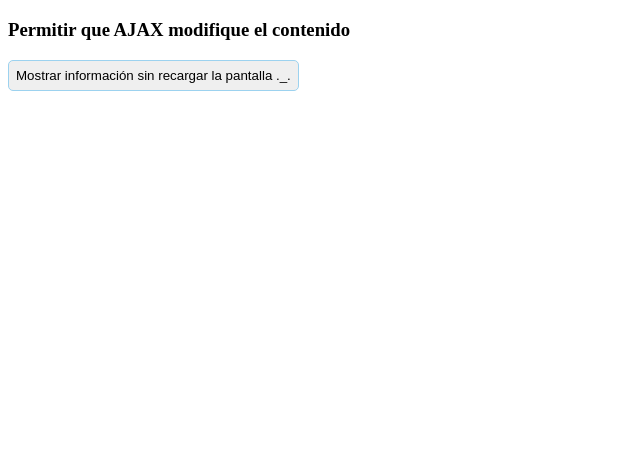
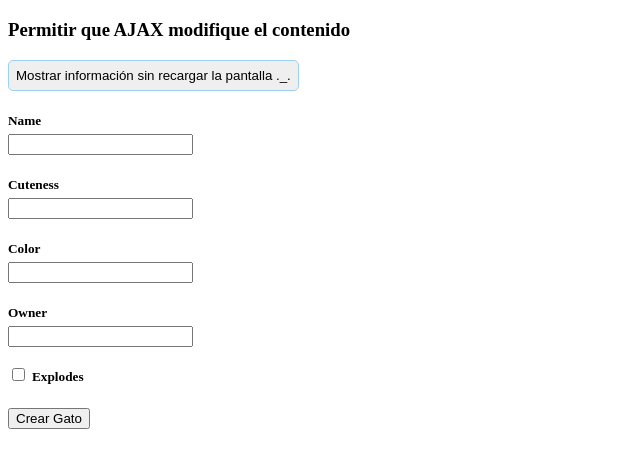
Before and after one commit to Chino-sama/JSON, a plain HTML site: page index.html in a window 1280 px wide. Shown: the part 61-528 px from the top of the page, without its empty margins (0-640 px from the left). Drawn offline with Linux system fonts and the light colour scheme.

Commit message:
can post kittens

```diff
--- a/app.css
+++ b/app.css
@@ -5,4 +5,10 @@
 	border: 1px solid #9cd2ef;
 }
 
+h5 {
+	margin-bottom: 5px;
+}
+
+.inline { display: inline-block; }
+
 .hide { display: none; }
--- a/index.html
+++ b/index.html
@@ -36,12 +36,12 @@
 							if (index === item.likes.length - 2)
 								return dislikes += dis;
 							else if (index === item.dislikes.length - 1)
-								return dislikes += ' y ' + dis;
+								return dislikes += ' ni ' + dis;
 							else
 								return dislikes += dis + ', ';
 						})
 						html += '<p>';
-						html += `${item.nombre} ${item.apellido} nació el ${item.birth}. Le gusta ${likes}. No le gusta ${dislikes}`;
+						html += `${item.nombre} ${item.apellido} nació el ${item.birth}. Le gusta ${likes}. No le gusta ${dislikes}.`;
 						html += '</p>';
 					});
 					emptyDiv.insertAdjacentHTML('beforeend', html);
@@ -54,8 +54,46 @@
 				}
 			}
 
+			xhr.onerror = function () {
+				alert("No pues la conexión falló T_T");
+			}
+
 			// enviar petición
 			xhr.send();
+		}
+
+		function postCat() {
+			let xhr = new XMLHttpRequest();
+
+			xhr.open('POST', 'http://10.24.43.221:3000/kittens');
+
+			xhr.setRequestHeader("content-type", "application/json");
+
+			xhr.onload = function () {
+				if (this.readyState === 4 && this.status === 201) {
+					alert('Yay! Se creó el gatito');
+				} else {
+					let error = JSON.parse(this.response);
+					alert('No ps no se pudo crear T_T Error: ' + this.status + '. ' + error.error);
+				}
+			}
+			xhr.onerror = function () {
+				alert("No pues la conexión falló T_T");
+			}
+
+			let name = document.getElementById("name").value;
+			let cuteness = document.getElementById("cuteness").value;
+			let color = document.getElementById("color").value;
+			let owner = document.getElementById("owner").value;
+			let explodes = document.getElementById("explodes").checked;
+			let data = {
+				name,
+				cuteness,
+				color,
+				owner,
+				explodes
+			}
+			xhr.send(JSON.stringify(data));
 		}
 	</script>
 </head>
@@ -68,5 +106,23 @@
 	<div id="loaded-info">
 
 	</div>
+	<div>
+		<h5>Name</h5>
+		<input id="name" type="text">
+		<h5>Cuteness</h5>
+		<input id="cuteness" type="number">
+		<h5>Color</h5>
+		<input id="color" type="text">
+		<h5>Owner</h5>
+		<input id="owner" type="text">
+		<br>
+		<input id="explodes" type="checkbox">
+		<h5 class="inline">Explodes</h5>
+		<br>
+		<br>
+		<button id="catBtn" onclick="postCat()">
+			Crear Gato
+		</button>
+	</div>
 </body>
 </html>
```
